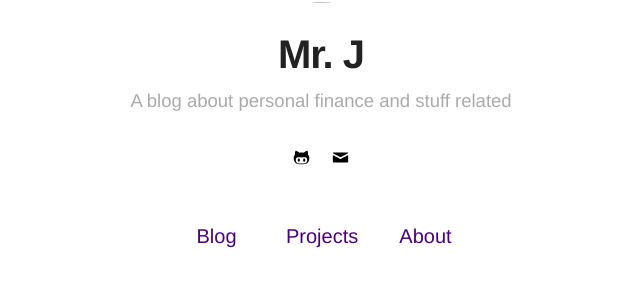
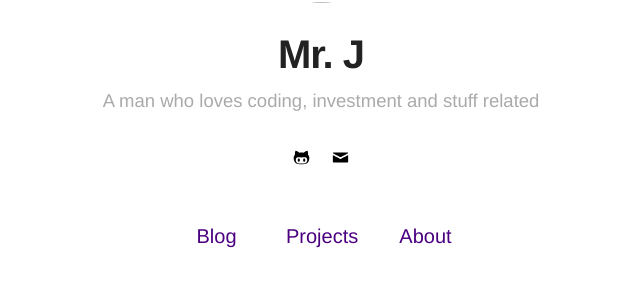
Before and after one commit to mrj-blog/mrj-blog.github.io, a Jekyll site: the page built from index.html, in a window 1280 px wide. Shown: the part 247-530 px from the top of the page, without its empty margins (319-959 px from the left). Built offline with Jekyll 4.4.1, drawn with Linux system fonts in a browser that asks for light colours.

Commit message:
update home

```diff
--- a/_config.yml
+++ b/_config.yml
@@ -1,6 +1,6 @@
 # main text of home
 name: Mr. J
-bio: A blog about personal finance and stuff related
+bio: A man who loves coding, investment and stuff related
 
 # twitter summary info
 # description: A blog about personal finance and stuff related
```
